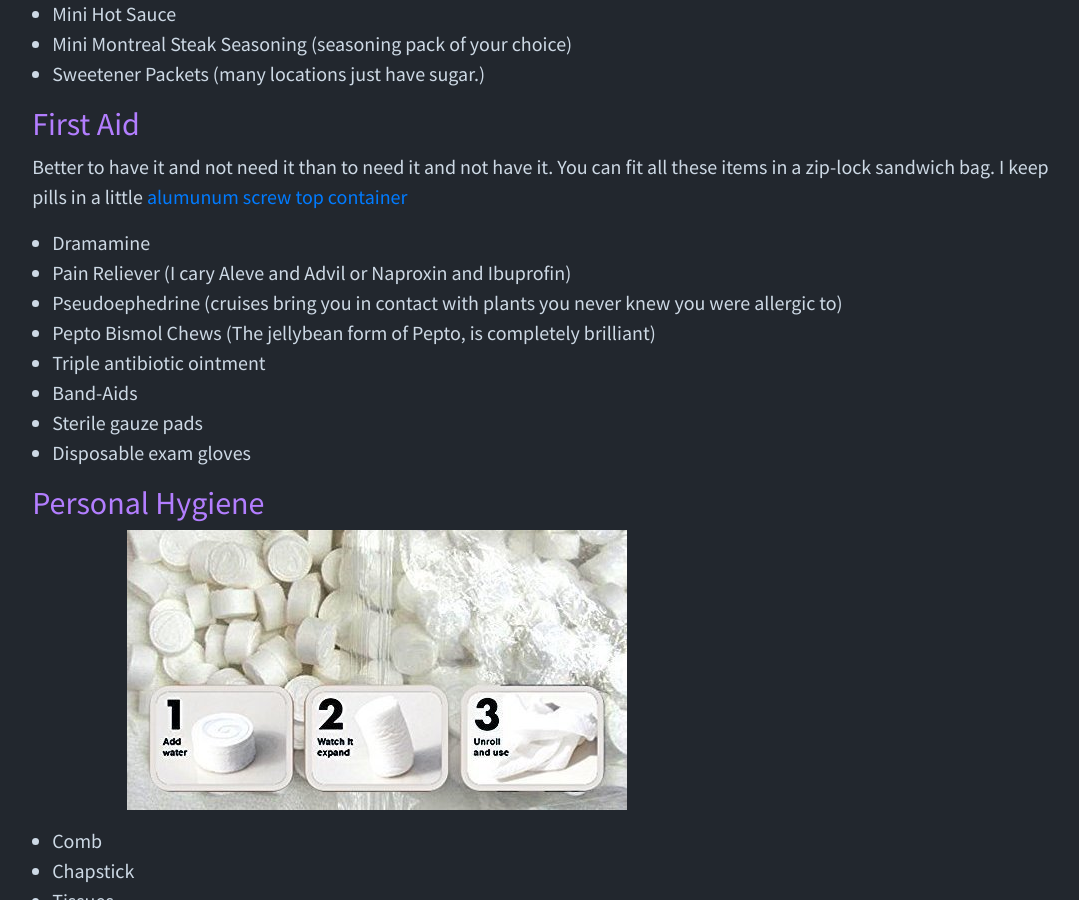
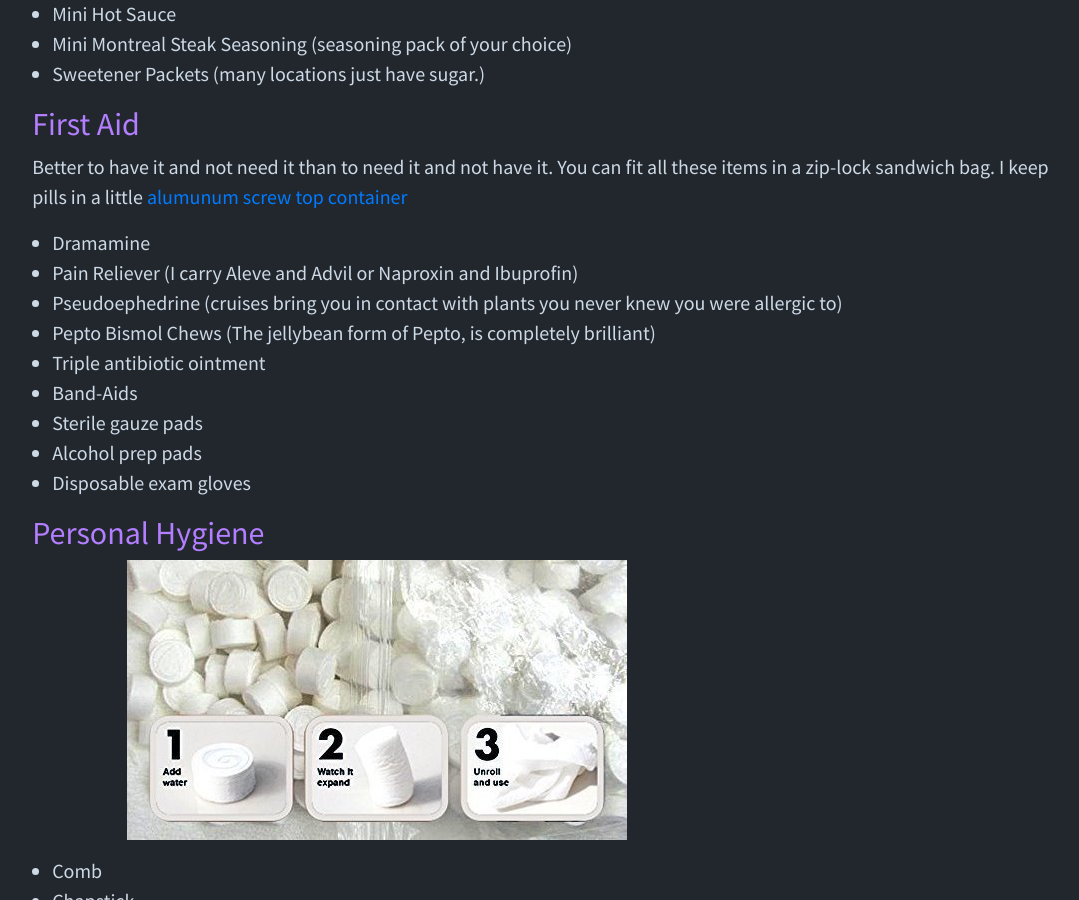
Before and after one commit to mjh2901/mikehathaway.com, a Jekyll site: the page built from _posts/2023-09-09-cruise-day-bag.md, in a window 1280 px wide and 900 px high, scrolled down 3379 px. Shown: the whole window, without its empty margins (83-1162 px from the left). Built offline with Jekyll 4.4.1, drawn with Linux system fonts in a browser that asks for light colours.

Commit message:
Updated Cruise Day Bag

```diff
--- a/_posts/2023-09-09-cruise-day-bag.md
+++ b/_posts/2023-09-09-cruise-day-bag.md
@@ -74,12 +74,13 @@ When on ship you need nothing, but it's nice to have something just in case on t
 ## First Aid
 Better to have it and not need it than to need it and not have it.  You can fit all these items in a zip-lock sandwich bag.  I keep pills in a little [alumunum screw top container](https://www.amazon.com/Hulless-Aluminum-Refillable-Containers-Container/dp/B072MC3K86/ref=sr_1_2?crid=3JUWN1483R5KW&keywords=small+aluminum+tins+with+screw+lids&qid=1694406204&sprefix=small+aluminum+tins+with+screw+lids%2Caps%2C152&sr=8-2)
 - Dramamine
-- Pain Reliever (I cary Aleve and Advil or Naproxin and Ibuprofin)
+- Pain Reliever (I carry Aleve and Advil or Naproxin and Ibuprofin)
 - Pseudoephedrine (cruises bring you in contact with plants you never knew you were allergic to)
 - Pepto Bismol Chews (The jellybean form of Pepto, is completely brilliant)
 - Triple antibiotic ointment
 - Band-Aids
 - Sterile gauze pads
+- Alcohol prep pads
 - Disposable exam gloves
 
 ## Personal Hygiene
```
